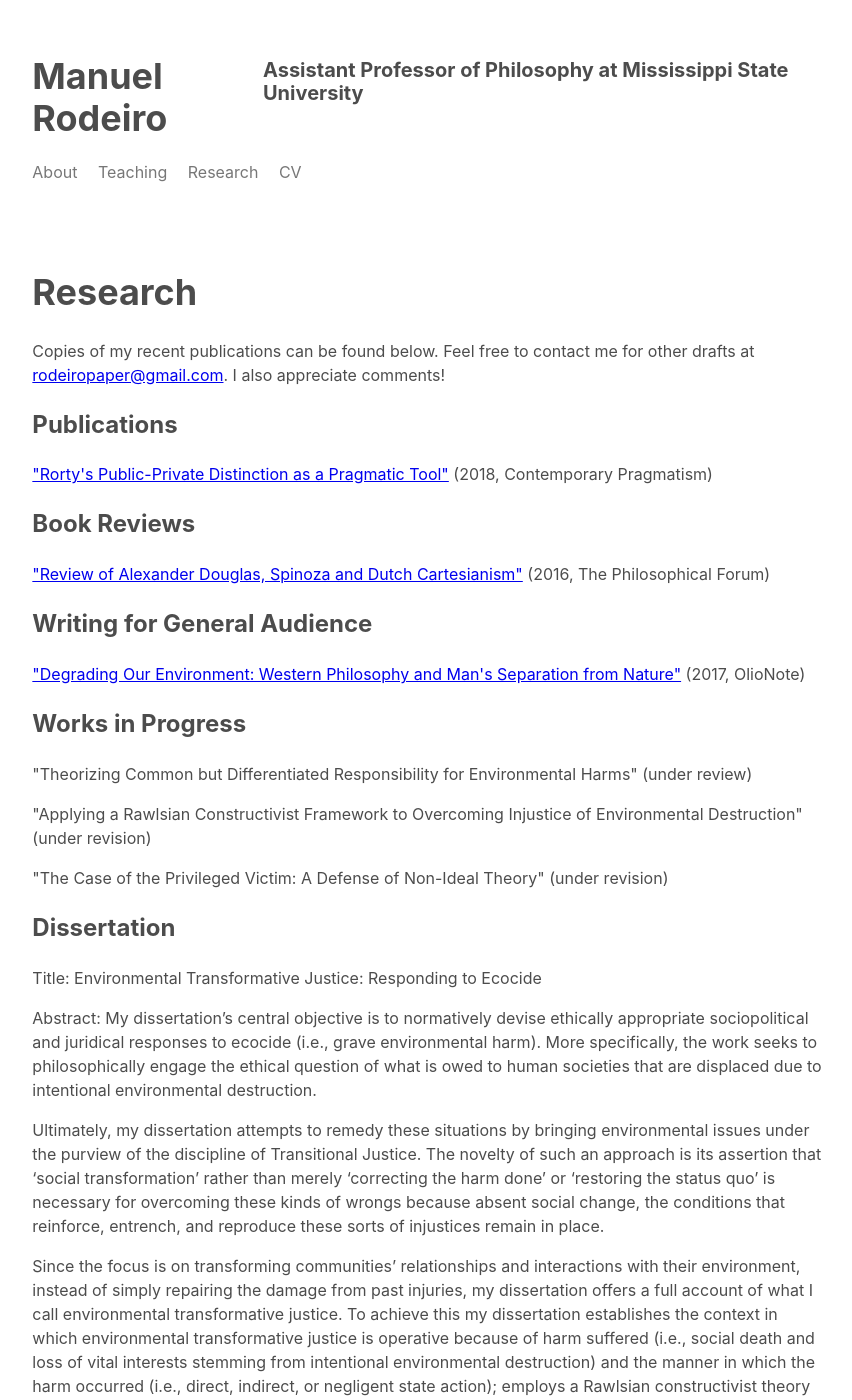
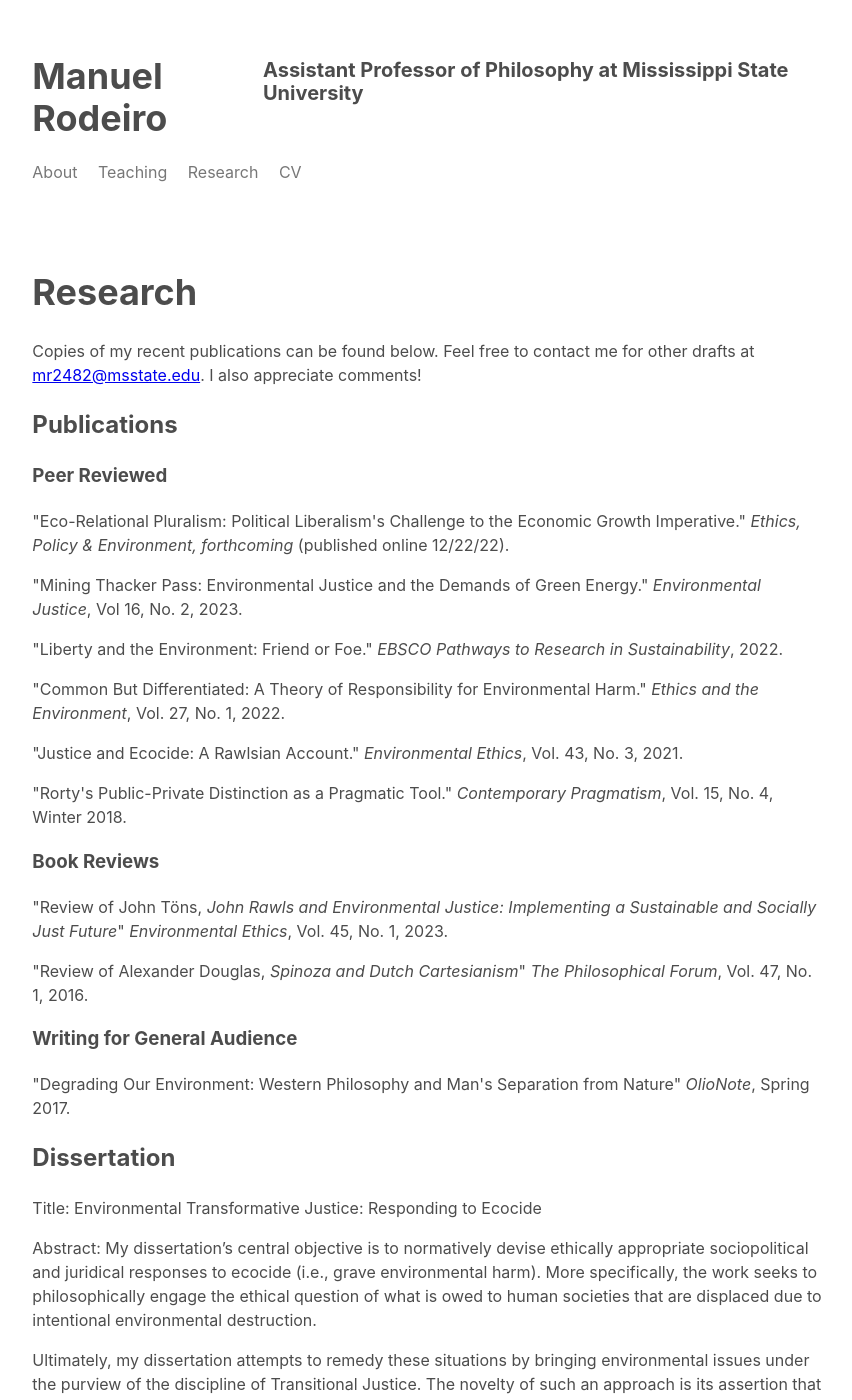
Before and after one commit to marodeiro/marodeiro.github.io, a Jekyll site: the page built from research.html, in a window 1280 px wide and 1400 px high. Shown: the whole window, without its empty margins (213-1065 px from the left). Built offline with Jekyll 4.4.1, drawn with Linux system fonts in a browser that asks for light colours; nearby versions of some CDN libraries; some of the changed text lies outside the part shown.

Commit message:
Update website

```diff
--- a/about.html
+++ b/about.html
@@ -8,7 +8,7 @@ title: Manuel Rodeiro - About
 
   <img src="/assets/img/manuel_rodeiro.png" alt="Manuel Rodeiro" class="fl w5 mr3">
 
-  <p>I am an Assistant Professor of Philosophy at Mississippi State University.
+  <p>I am an Assistant Professor of Philosophy at Mississippi State University and Undergraduate Program Coordinator for Philosophy.
     Previously I taught at Baruch College, City College, FIT, and Marymount Manhattan College.
     I primarily work in the intersection of Environmental Philosophy and Political Philosophy.
     As a traditional liberal political philosopher, I am interested in exploring the
--- a/research.html
+++ b/research.html
@@ -9,27 +9,33 @@ title: Manuel Rodeiro - Research
   <h1 class="f2 lh-title">Research</h1>
 
   <p>Copies of my recent publications can be found below. Feel free to contact
-  me for other drafts at <a href = "mailto:rodeiropaper@gmail.com">rodeiropaper@gmail.com</a>. I also appreciate comments!</p>
+  me for other drafts at <a href = "mailto:mr2482@msstate.edu">mr2482@msstate.edu</a>. I also appreciate comments!</p>
 
   <h2>Publications</h2>
 
-  <p><a href="../assets/pdf/rortys_distinction.pdf" target="_blank">"Rorty's Public-Private Distinction as a Pragmatic Tool"</a> (2018, Contemporary Pragmatism)</p>
+  <h3>Peer Reviewed</h3>
 
-  <h2>Book Reviews</h2>
+  <p>"Eco-Relational Pluralism: Political Liberalism's Challenge to the Economic Growth Imperative." <i>Ethics, Policy & Environment, forthcoming</i> (published online 12/22/22).</p>
 
-  <p><a href="../assets/pdf/spinoza_dutch_cartesianism.pdf" target="_blank">"Review of Alexander Douglas, Spinoza and Dutch Cartesianism"</a> (2016, The Philosophical Forum)</p>
+  <p>"Mining Thacker Pass: Environmental Justice and the Demands of Green Energy." <i>Environmental Justice</i>, Vol 16, No. 2, 2023.</p>
 
-  <h2>Writing for General Audience</h2>
+  <p>"Liberty and the Environment: Friend or Foe." <i>EBSCO Pathways to Research in Sustainability</i>, 2022.</p>
 
-  <p><a href="../assets/pdf/degrading_our_environment.pdf" target="_blank">"Degrading Our Environment: Western Philosophy and Man's Separation from Nature"</a> (2017, OlioNote)</p>
+  <p>"Common But Differentiated: A Theory of Responsibility for Environmental Harm." <i>Ethics and the Environment</i>, Vol. 27, No. 1, 2022.</p>
 
-  <h2>Works in Progress</h2>
+  <p>"Justice and Ecocide: A Rawlsian Account." <i>Environmental Ethics</i>, Vol. 43, No. 3, 2021.</p>
 
-  <p>"Theorizing Common but Differentiated Responsibility for Environmental Harms" (under review)</p>
+  <p>"Rorty's Public-Private Distinction as a Pragmatic Tool." <i>Contemporary Pragmatism</i>, Vol. 15, No. 4, Winter 2018.</p>
 
-  <p>"Applying a Rawlsian Constructivist Framework to Overcoming Injustice of Environmental Destruction" (under revision)</p>
+  <h3>Book Reviews</h3>
 
-  <p>"The Case of the Privileged Victim: A Defense of Non-Ideal Theory" (under revision)</p>
+  <p>"Review of John Töns, <i>John Rawls and Environmental Justice: Implementing a Sustainable and Socially Just Future</i>" <i>Environmental Ethics</i>, Vol. 45, No. 1, 2023.</p>
+
+  <p>"Review of Alexander Douglas, <i>Spinoza and Dutch Cartesianism</i>" <i>The Philosophical Forum</i>, Vol. 47, No. 1, 2016.</p>
+
+  <h3>Writing for General Audience</h3>
+
+  <p>"Degrading Our Environment: Western Philosophy and Man's Separation from Nature" <i>OlioNote</i>, Spring 2017.</p>
 
   <h2>Dissertation</h2>
 
```
Also changed, not shown: other parts of research.html (+0 -14 lines), teaching.html (+0 -8 lines), 5 other files.
